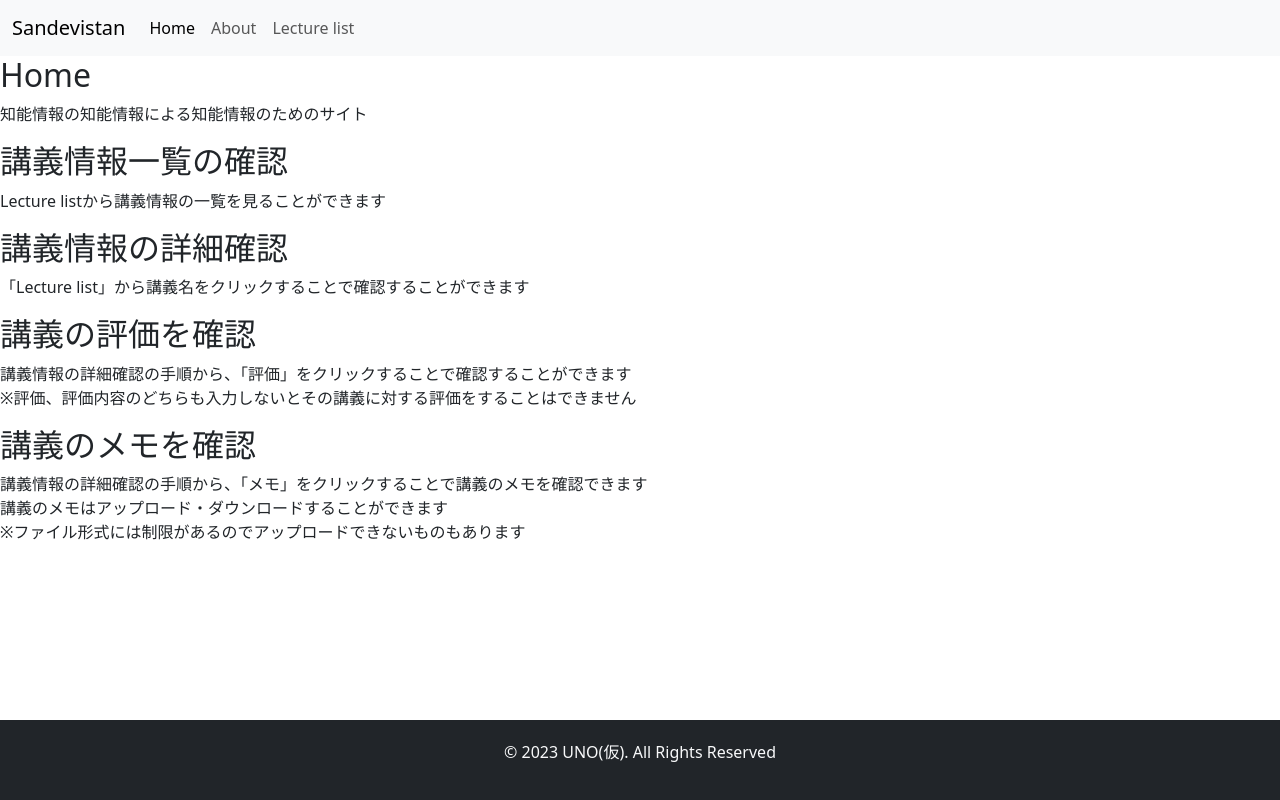
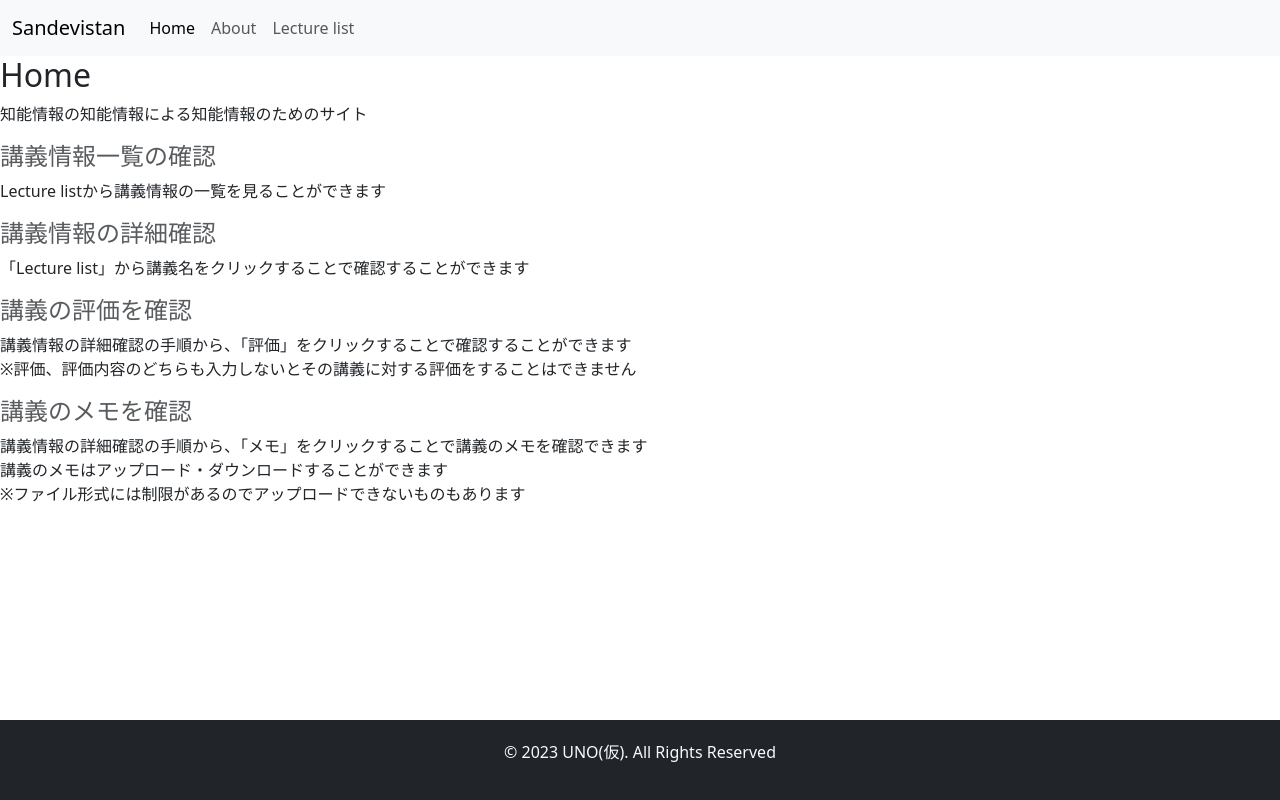
Before and after one commit to 215725A/sandevistan, a React (Create React App) app in the folder frontend/: page / in a window 1280 px wide. Built offline with nearby package versions, Linux system fonts and the light colour scheme; no server answers; the HTML template or start-up script is replaced by a standard one.

Commit message:
ちょっとしたバグなどの修正

```diff
--- a/frontend/public/assets/css/lecture.css
+++ b/frontend/public/assets/css/lecture.css
@@ -6,3 +6,11 @@
 #ctl00_phContents_Detail_Table1 {
     width: 90% !important;
 }
+
+.must {
+    color: red;
+}
+
+.select {
+    color: blue;
+}
--- a/frontend/src/classes/Lecture.js
+++ b/frontend/src/classes/Lecture.js
@@ -93,6 +93,7 @@ const Lecture = () => {
             });
 
             alert('File uploaded successfully');
+            fetchFiles();
         } catch(error) {
             console.error('Error uploading file', error);
         }
--- a/frontend/src/contents/Home.js
+++ b/frontend/src/contents/Home.js
@@ -7,23 +7,23 @@ const Home = () => {
             <p>知能情報の知能情報による知能情報のためのサイト</p>
 
             <div>
-                <h2>講義情報一覧の確認</h2>
+                <h4 className='text-body-secondary'>講義情報一覧の確認</h4>
                 <p>
                     Lecture listから講義情報の一覧を見ることができます
                 </p>
 
-                <h2>講義情報の詳細確認</h2>
+                <h4 className='text-body-secondary'>講義情報の詳細確認</h4>
                 <p>
                     「Lecture list」から講義名をクリックすることで確認することができます
                 </p>
 
-                <h2>講義の評価を確認</h2>
+                <h4 className='text-body-secondary'>講義の評価を確認</h4>
                 <p>
                     講義情報の詳細確認の手順から、「評価」をクリックすることで確認することができます <br />
                     ※評価、評価内容のどちらも入力しないとその講義に対する評価をすることはできません
                 </p>
 
-                <h2>講義のメモを確認</h2>
+                <h4 className='text-body-secondary'>講義のメモを確認</h4>
                 <p>
                     講義情報の詳細確認の手順から、「メモ」をクリックすることで講義のメモを確認できます <br />
                     講義のメモはアップロード・ダウンロードすることができます <br />
--- a/frontend/src/pages/Readcsv.js
+++ b/frontend/src/pages/Readcsv.js
@@ -49,6 +49,14 @@ function CSVTest() {
         }
     };
 
+    const getClassForDataItem = (item) => {
+        if (item.must == '必') {
+            return "must";
+        } else {
+            return "select";
+        }
+    };
+
     const handleNavigate = (route) => {
         console.log('Go to: ', route);
         navigate(route);
@@ -87,7 +95,7 @@ function CSVTest() {
                             </ThTd>
                             <ThTd>{inf.unit}</ThTd>
                             <ThTd>{inf.week_time}</ThTd>
-                            <ThTd>{inf.must}</ThTd>
+                            <ThTd className={getClassForDataItem(inf)}>{inf.must}</ThTd>
                             <ThTd>{inf.teacher}</ThTd>
                             <ThTd>{inf.member}</ThTd>
                             <ThTd>{inf.scl_year}</ThTd>
```
